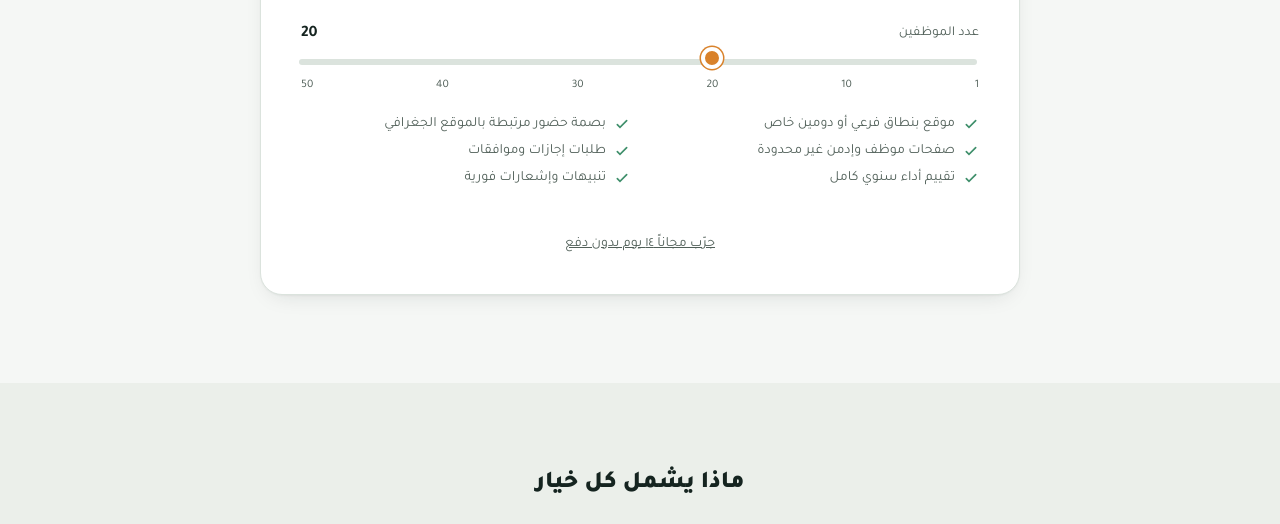
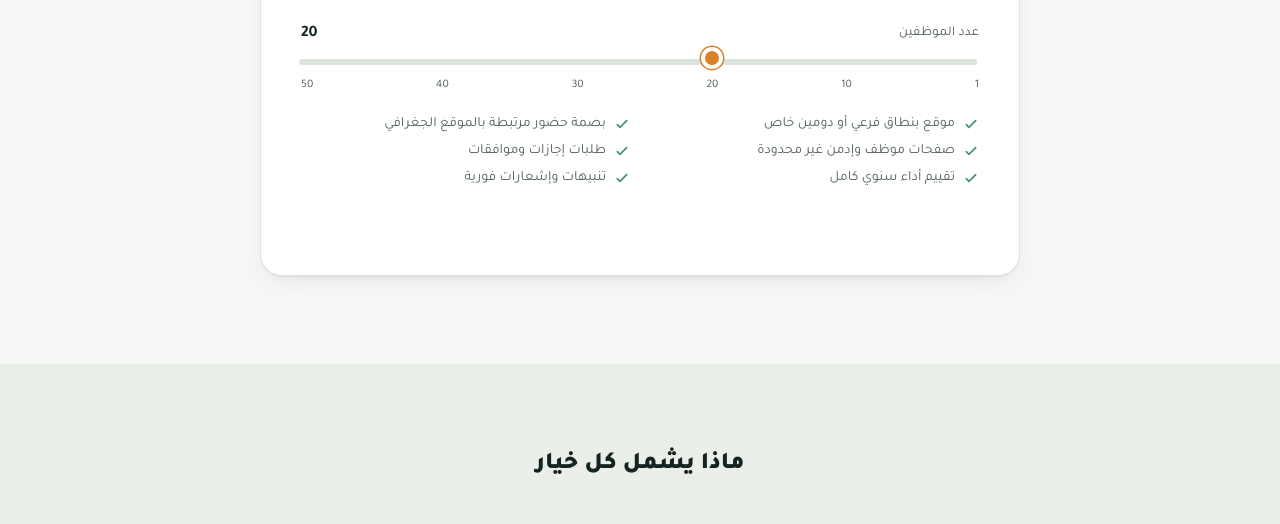
Before and after one commit to sofyansmadi/Nawa-HR, a plain HTML site: page pricing/index.html in a window 1280 px wide. Shown: the part 564-1088 px from the top of the page. Drawn offline with Linux system fonts and the light colour scheme.

Commit message:
Remove the free trial link below the pricing PayPal buttons
Co-Authored-By: Claude Sonnet 5 <noreply@anthropic.com>

```diff
--- a/assets/i18n.js
+++ b/assets/i18n.js
@@ -165,10 +165,6 @@ const translations = {
     "thankyou.contact":"عندك سؤال؟ تواصل معنا",
 
     /* pricing page — payment buttons */
-    "pricepage.paybtn.loading":"جاري تحميل خيارات الدفع...",
-    "pricepage.paybtn.or":"أو",
-    "pricepage.paybtn.trial":"جرّب مجاناً ١٤ يوم بدون دفع",
-
     /* privacy policy page */
     "privacypage.badge":"سياسة الخصوصية",
     "privacypage.title":"سياسة الخصوصية",
@@ -398,10 +394,6 @@ const translations = {
     "thankyou.contact":"Have a question? Contact us",
 
     /* pricing page — payment buttons */
-    "pricepage.paybtn.loading":"Loading payment options...",
-    "pricepage.paybtn.or":"or",
-    "pricepage.paybtn.trial":"Try free for 14 days, no payment",
-
     /* privacy policy page */
     "privacypage.badge":"Privacy Policy",
     "privacypage.title":"Privacy Policy",
--- a/pricing/index.html
+++ b/pricing/index.html
@@ -82,9 +82,6 @@
 
         <div class="mt-lg" id="paymentArea">
           <div id="paypalButtons"></div>
-          <div class="text-center" style="margin-block-start:14px;">
-            <a href="../contact/" data-i18n="pricepage.paybtn.trial" style="font-size:.88rem;color:var(--text-muted);text-decoration:underline;">جرّب مجاناً ١٤ يوم بدون دفع</a>
-          </div>
         </div>
 
         <div class="text-center mt-lg" id="contactCta" style="display:none;">
```
